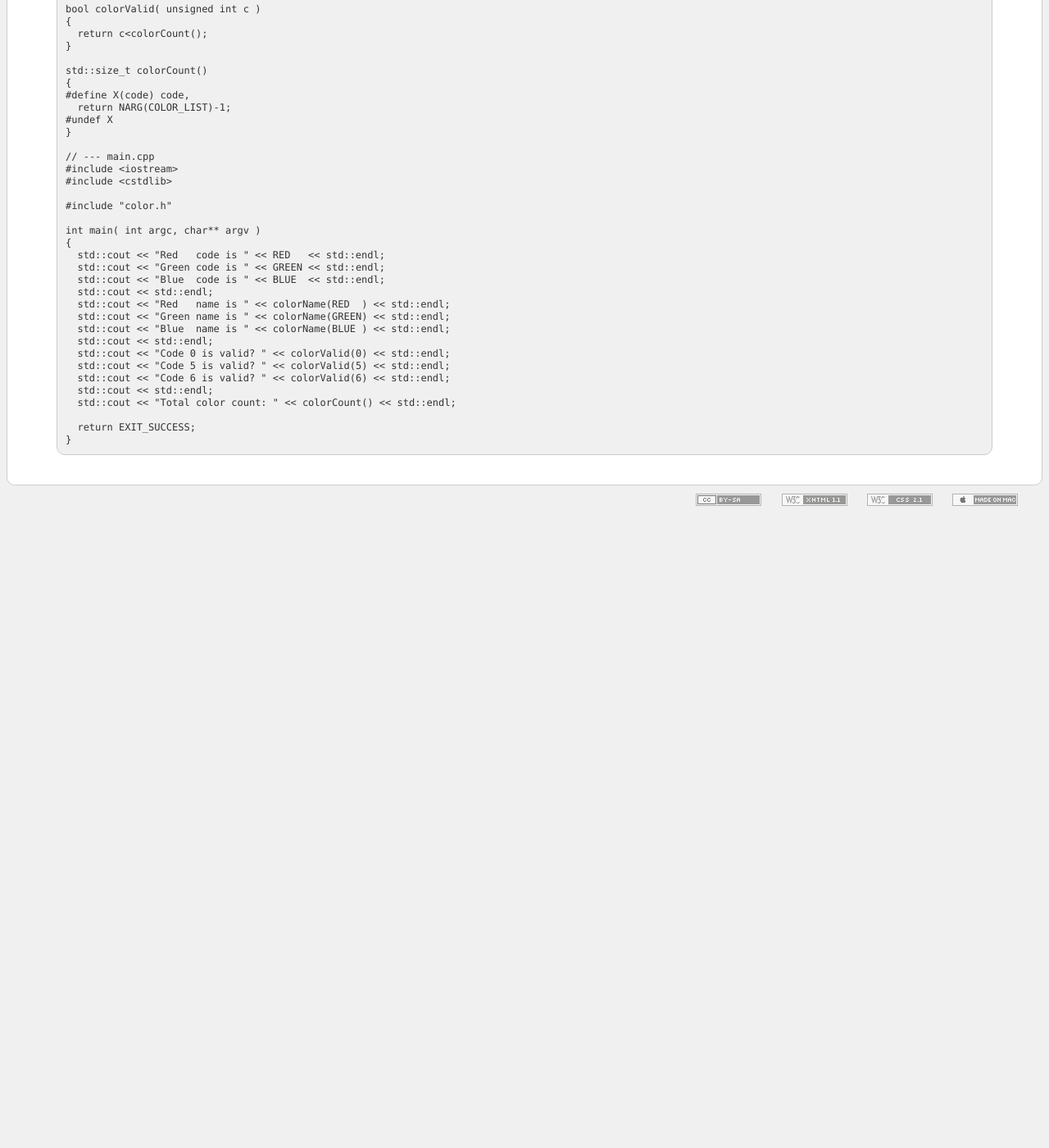
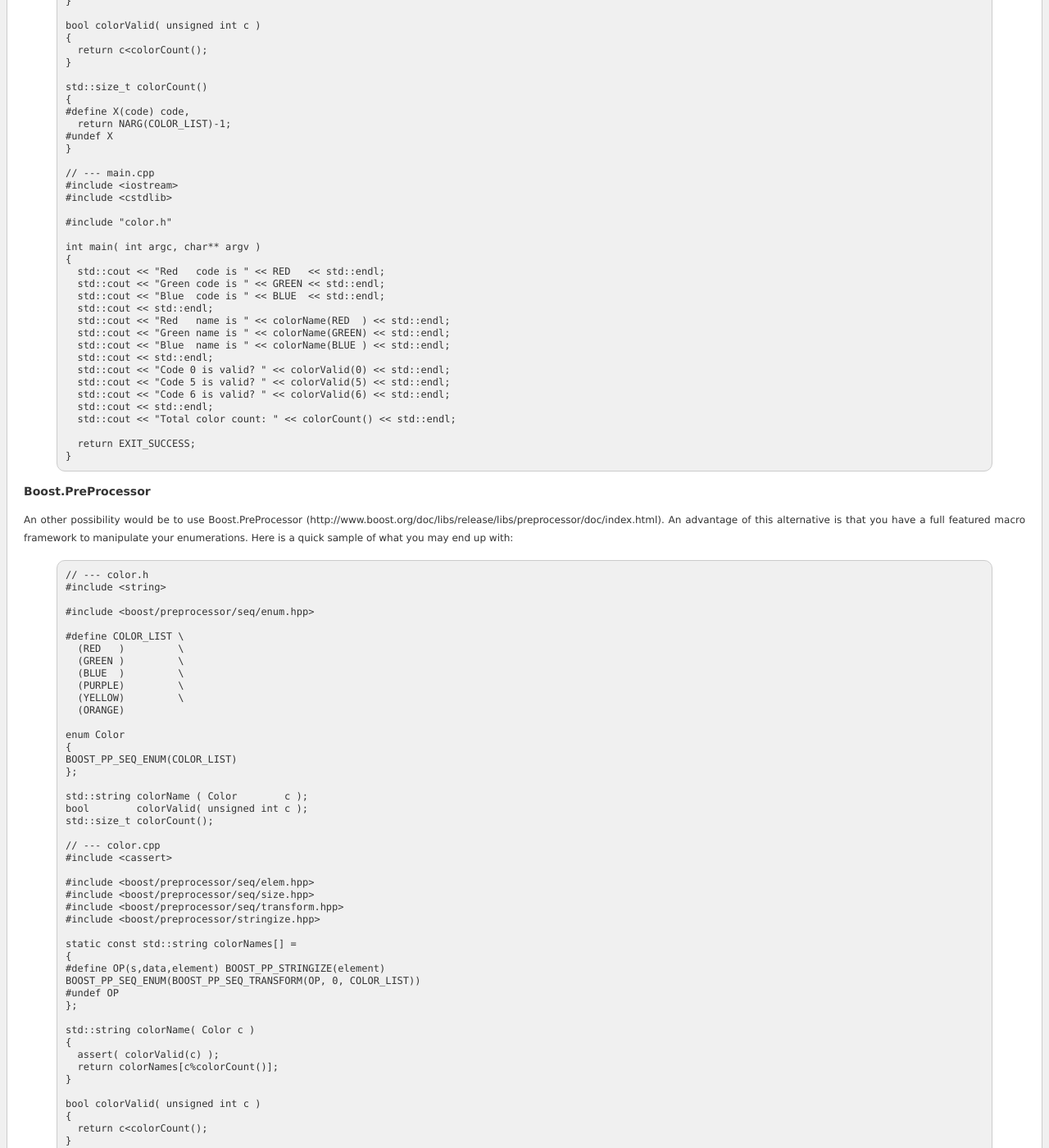
Before and after one commit to NewbiZ/newbiz.github.com, a Jekyll site: the page built from _posts/cpp/2011-07-12-Clean-enumerations-using-xmacros.markdown, in a window 1280 px wide and 1400 px high, scrolled down 4291 px. Shown: the whole window at 82% size. Built offline with Jekyll 4.4.1, drawn with Linux system fonts in a browser that asks for light colours; Markdown is read by kramdown in place of the engine named in the settings; before the commit the page ends 4921 px from its top, so only the background shows below that; some of the changed text lies outside the part shown.

Commit message:
Add a trailing boost preprocessor alternative

```diff
--- a/_posts/cpp/2011-07-12-Clean-enumerations-using-xmacros.markdown
+++ b/_posts/cpp/2011-07-12-Clean-enumerations-using-xmacros.markdown
@@ -307,3 +307,87 @@ int main( int argc, char** argv )
   return EXIT_SUCCESS;
 }
 {% endhighlight %}
+
+Boost.PreProcessor
+------------------
+An other possibility would be to use Boost.PreProcessor (http://www.boost.org/doc/libs/release/libs/preprocessor/doc/index.html).
+An advantage of this alternative is that you have a full featured macro framework to manipulate your enumerations. Here is a quick sample
+of what you may end up with:
+
+{% highlight cpp %}
+// --- color.h
+#include <string>
+
+#include <boost/preprocessor/seq/enum.hpp>
+
+#define COLOR_LIST \
+  (RED   )         \
+  (GREEN )         \
+  (BLUE  )         \
+  (PURPLE)         \
+  (YELLOW)         \
+  (ORANGE)
+
+enum Color
+{
+BOOST_PP_SEQ_ENUM(COLOR_LIST)
+};
+
+std::string colorName ( Color        c );
+bool        colorValid( unsigned int c );
+std::size_t colorCount();
+
+// --- color.cpp
+#include <cassert>
+
+#include <boost/preprocessor/seq/elem.hpp>
+#include <boost/preprocessor/seq/size.hpp>
+#include <boost/preprocessor/seq/transform.hpp>
+#include <boost/preprocessor/stringize.hpp>
+
+static const std::string colorNames[] =
+{
+#define OP(s,data,element) BOOST_PP_STRINGIZE(element)
+BOOST_PP_SEQ_ENUM(BOOST_PP_SEQ_TRANSFORM(OP, 0, COLOR_LIST))
+#undef OP
+};
+
+std::string colorName( Color c )
+{
+  assert( colorValid(c) );
+  return colorNames[c%colorCount()];
+}
+
+bool colorValid( unsigned int c )
+{
+  return c<colorCount();
+}
+
+std::size_t colorCount()
+{
+  return BOOST_PP_SEQ_SIZE(COLOR_LIST);
+}
+
+// --- main.cpp
+#include <iostream>
+#include <cstdlib>
+
+int main( int argc, char** argv )
+{
+  std::cout << "Red   code is " << RED   << std::endl;
+  std::cout << "Green code is " << GREEN << std::endl;
+  std::cout << "Blue  code is " << BLUE  << std::endl;
+  std::cout << std::endl;
+  std::cout << "Red   name is " << colorName(RED  ) << std::endl;
+  std::cout << "Green name is " << colorName(GREEN) << std::endl;
+  std::cout << "Blue  name is " << colorName(BLUE ) << std::endl;
+  std::cout << std::endl;
+  std::cout << "Code 0 is valid? " << colorValid(0) << std::endl;
+  std::cout << "Code 5 is valid? " << colorValid(5) << std::endl;
+  std::cout << "Code 6 is valid? " << colorValid(6) << std::endl;
+  std::cout << std::endl;
+  std::cout << "Total color count: " << colorCount() << std::endl;
+
+  return EXIT_SUCCESS;
+}
+{% endhighlight %}
```
